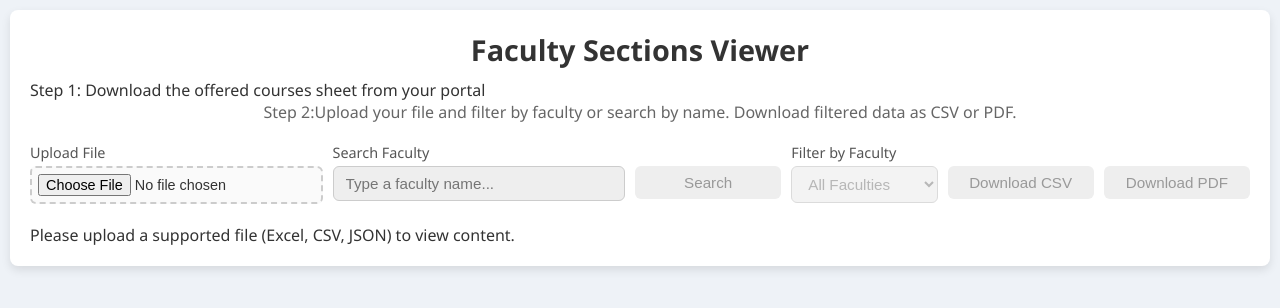
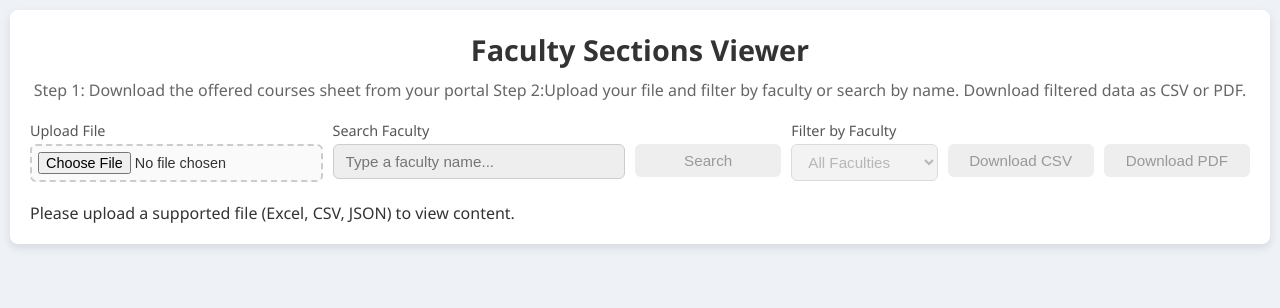
Before and after one commit to asifnotes/Sectionsviews, a plain HTML site: page index.html in a window 1280 px wide. Drawn offline with Linux system fonts and the light colour scheme.

Commit message:
Update index.html

```diff
--- a/index.html
+++ b/index.html
@@ -38,8 +38,7 @@
 <body>
 <div class="container" id="container">
     <h1>Faculty Sections Viewer</h1>
-    <p>Step 1: Download the offered courses sheet from your portal</p>
-    <p class="description">Step 2:Upload your file and filter by faculty or search by name. Download filtered data as CSV or PDF.</p>
+    <p class="description">Step 1: Download the offered courses sheet from your portal Step 2:Upload your file and filter by faculty or search by name. Download filtered data as CSV or PDF.</p>
     <div id="controls">
         <div>
             <label for="fileInput">Upload File</label>
```
